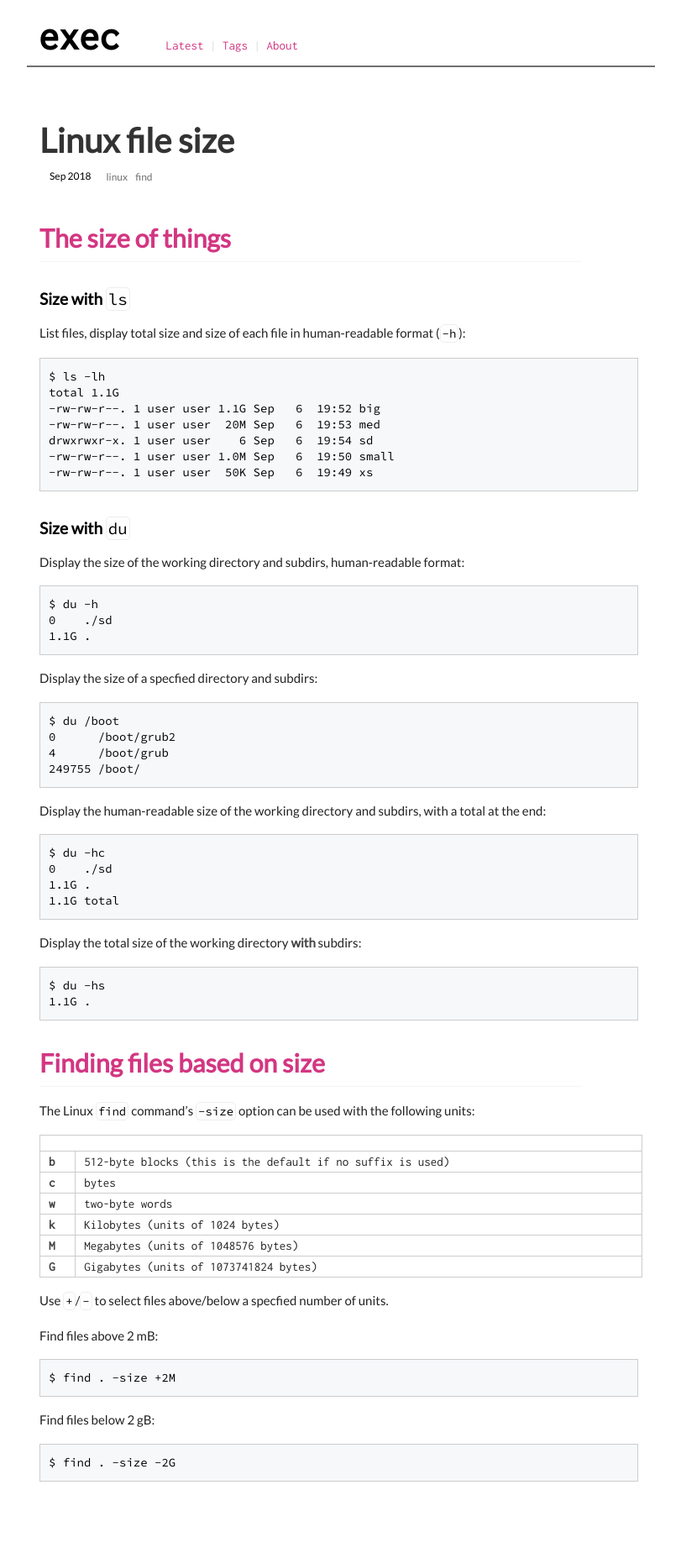
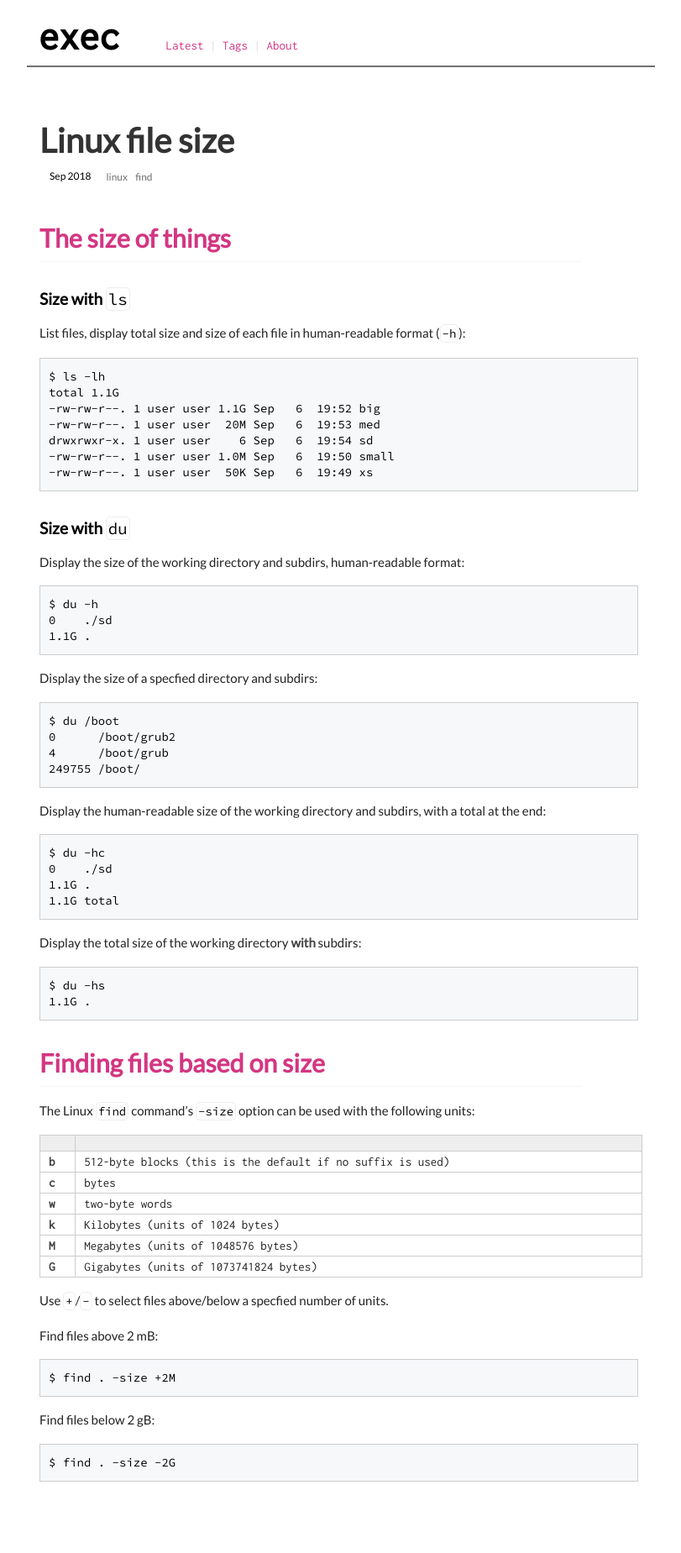
Before and after one commit to execas/execas.github.io, a Jekyll site: the page built from _posts/2018-09-07-linux-file-size.md, in a window 1280 px wide. Shown: the whole page at 84% size, without its empty margins (234-1045 px from the left). Built offline with Jekyll 4.4.1, drawn with Linux system fonts in a browser that asks for light colours.

Commit message:
Update execas.css

```diff
--- a/css/execas.css
+++ b/css/execas.css
@@ -336,8 +336,9 @@ ul li:before {
      border: 1px solid #ccc;
 }
 
-.post tr {
+.post th {
      border: 1px solid #ccc;
+     background-color: #eee;
 }
 
 div:empty {
```
